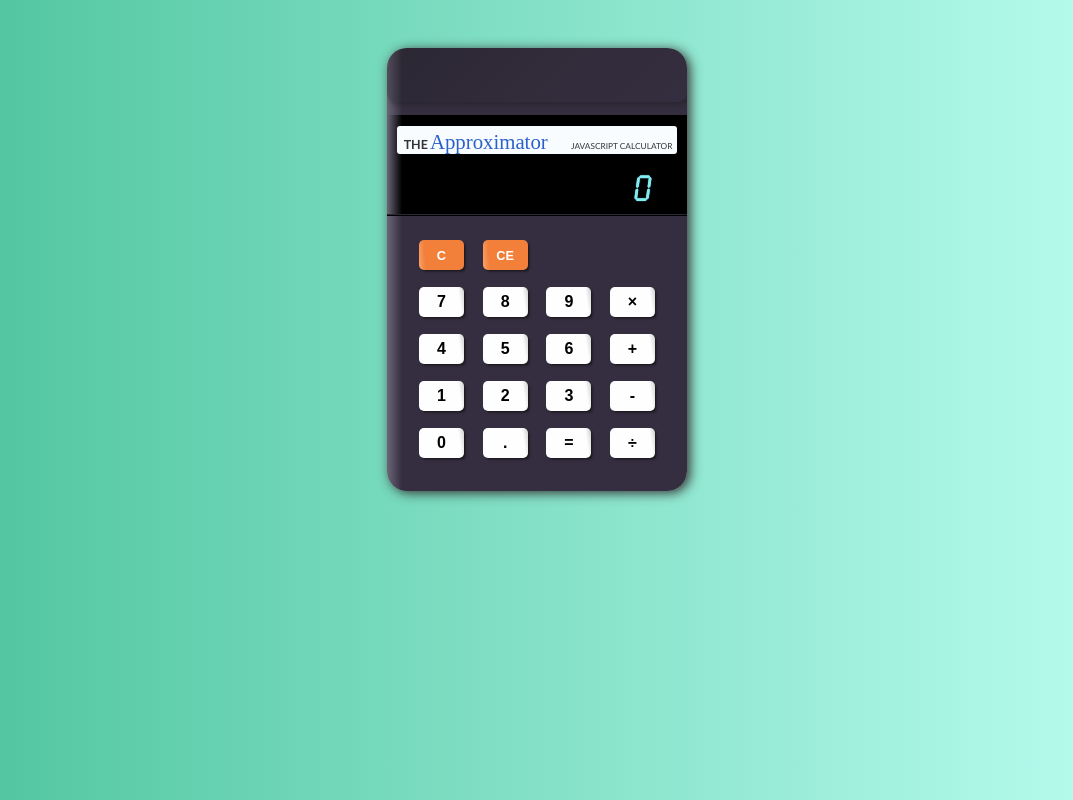
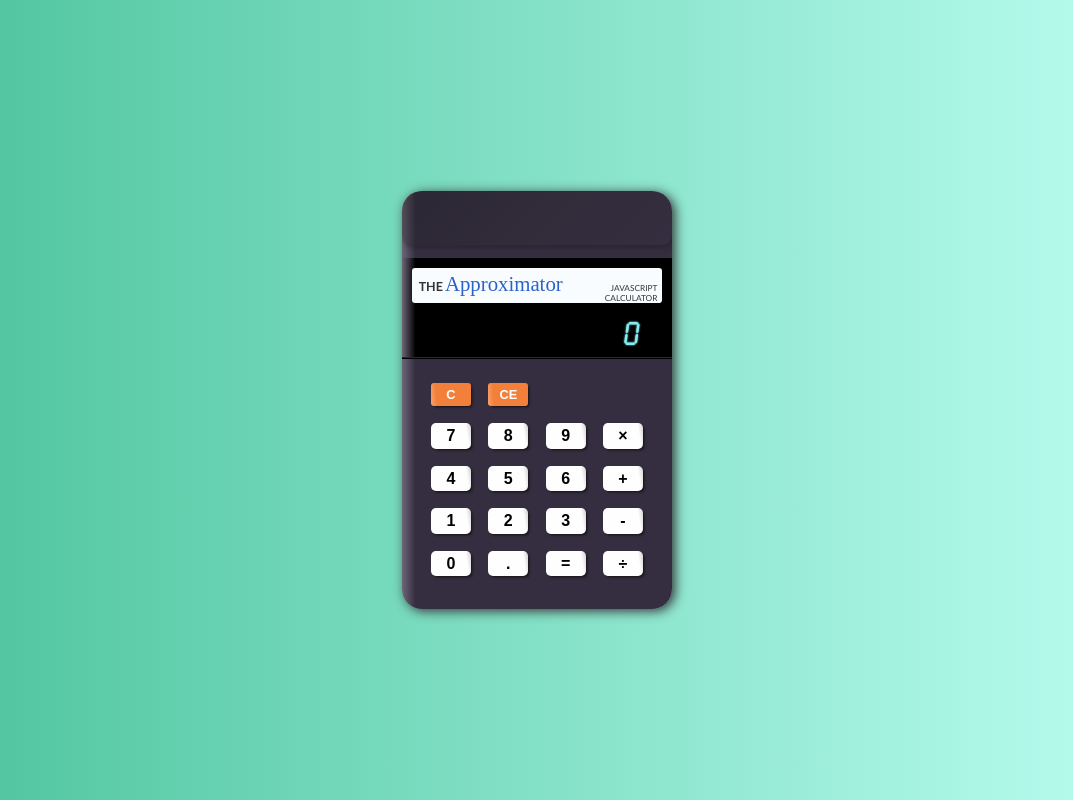
Before and after one commit to freshlybakedcode/Calculator, a website: page app/index.html in a window 1280 px wide. Shown: the whole page, without its empty margins (103-1176 px from the left). Drawn offline with Linux system fonts and the light colour scheme.

Commit message:
Improved styling, fixed issues with error handling, set variable to determine max number of digits

```diff
--- a/app/index.html
+++ b/app/index.html
@@ -1,4 +1,5 @@
 <head>
+	<meta name="viewport" content="width=device-width, initial-scale=1.0">
 	<!-- build:css css/style.min.css -->
 	<link rel="stylesheet" type="text/css" href="./css/style.css" />
 	<!-- endbuild -->
@@ -6,9 +7,7 @@
 
 <body>
 	<div class="calculator">
-		<div class="top">
-
-		</div>
+		<span class="top-bulge"></span>
 		<div class="screen">
 			<span class="branding">
 				<span class="first-word">the</span>
--- a/app/js/script.js
+++ b/app/js/script.js
@@ -1,7 +1,7 @@
 let buffer = [];
 let result = 0;
 let tempSum = [];
-
+const maxDigits = 9;
 const buttons = document.querySelectorAll(".button");
 const output = document.querySelector('.output');
 buttons.forEach(button => button.addEventListener("click", handleButtonPress));
@@ -16,7 +16,7 @@ function toggleOffAllOperators() {
 		}
 	});
 }
-function handleOperator(currentButton) {								//Solve intermediate sum
+function handleOperator(currentButton) {					//Solve intermediate sum
 	const lastItemInTempSum = tempSum[tempSum.length-1]; 	//Check to see if two operators are present and remove the first if that's the case
 	if (lastItemInTempSum === '*' || lastItemInTempSum === '+' || lastItemInTempSum === '-' || lastItemInTempSum === '/') {
 		tempSum.pop();
@@ -35,16 +35,20 @@ function resetBuffer() {
 	buffer.push(result);
 }
 function clearBuffer() {
-	buffer.length = 0;
+	if (buffer[0] !== 'Err') {
+		buffer.length = 0;
+	}
 }
 
-function tooMuchData() {
+function throwError() {
+	console.log(`throwError() fired`);
 	buffer = ['Err'];
+	console.log(`buffer: ${buffer}`);
 	updateOutput();
 }
 
 function updateOutput(data) {
-	console.log(`updateOutput(${data}) fired.  typeof data = ${typeof data}`);
+	console.log(`updateOutput(${data}) fired.  typeof data = ${typeof data}. buffer: ${buffer}`);
 	if (data) {
 		if (data === 'exception') {
 			data = '0';
@@ -62,8 +66,8 @@ function getResult() {
 	result = result ? result : 'exception';									//If result undefined, reset to 0 (If user immediately presses '=' for example);
 	console.log(`getResult() returns ${result}`);
 	console.log('result.length: ' + result.length);
-	if (String(result).replace('.', '').length > 10 || result == 'Infinity') {
-		tooMuchData();
+	if (String(result).replace('.', '').length > maxDigits || result == 'Infinity') {
+		throwError();
 	} else {
 		buffer = [result];
 		return result;
@@ -71,6 +75,7 @@ function getResult() {
 }
 
 function handleButtonPress(e) {
+	console.log(`handleButtonPress(${e}) fired. buffer: ${buffer}`);
 	if (e.path[0].dataset.value === "res") {								//User presses '='
 		if (buffer.length === 0) {											//If user has pressed '=' after 'C' (will return buffer + 0)
 			buffer.push(0);
@@ -92,14 +97,16 @@ function handleButtonPress(e) {
 		result = 0;
 		toggleOffAllOperators();
 		updateOutput('0');
-	} else if (e.path[0].classList.contains('operator')) {  				//Check if operator and add class
+	} else if (e.path[0].classList.contains('operator') && buffer[0] !=='Err') {  	//Check if operator and add class
+		console.log(`operator button clicked. buffer: ${buffer} buffer[0]: ${buffer[0]}`);
 		toggleOffAllOperators();
 		toggleOperator(e.path[0]);
 		handleOperator(e.path[0]);
 	}
 	else {
-		if (buffer.length > 10 || buffer[0]==='Err' || buffer[0]=='Infinity') {
-			tooMuchData();
+		console.log('something else occurs');
+		if (buffer.length > maxDigits || buffer[0]==='Err' || buffer[0]=='Infinity') {
+			throwError();
 		} else {
 			buffer.push(e.path[0].dataset.value);
 			updateOutput();
--- a/app/scss/style.scss
+++ b/app/scss/style.scss
@@ -1,41 +1,48 @@
 @font-face {
 	font-family: 'lcdnormal';
-	src: url('../fonts/lcd-n___-webfont.woff2') format('woff2'),
-	url('../fonts/lcd-n___-webfont.woff') format('woff');
+	src: url('../fonts/lcd-n___-webfont.woff2') format('woff2'), url('../fonts/lcd-n___-webfont.woff') format('woff');
 	font-weight: normal;
 	font-style: normal;
 }
+
 * {
 	box-sizing: border-box;
 }
+
 body {
 	background: linear-gradient(to right, #4ac29a, #bdfff3);
+	display: flex;
+	justify-content: center;
+	align-items: center;
 }
+
 .calculator {
-	margin: 3em auto;
-	background: linear-gradient(to right, #6d6678 0%,#352E40 5%);
-	max-width: 300px;
+	background: linear-gradient(to right, #6d6678 0%, #352E40 5%);
 	border-radius: 20px;
 	overflow: hidden;
 	box-shadow: 3px 2px 12px 0px #333;
+	width: 270px;
 }
-.top {
+
+.top-bulge {
+	display: block;
 	padding: 1.7em;
 	margin-bottom: 0.8em;
 	border-bottom-right-radius: 10px;
 	border-bottom-left-radius: 10px;
-	background: linear-gradient(135deg, hsla(0, 0%, 10%, 0.329) 0%,hsla(263, 16%, 22%, 0.233) 100%);
+	background: linear-gradient(135deg, hsla(0, 0%, 10%, 0.329) 0%, hsla(263, 16%, 22%, 0.233) 100%);
 	box-shadow: 2px 3px 4px 1px hsla(0, 0%, 10%, 0.329);
 }
+
 .screen {
 	display: block;
 	overflow: auto;
-	width: 100%;
-	background: linear-gradient(to right, #6d6678 0%,#000000 5%);
+	background: linear-gradient(to right, #6d6678 0%, #000000 5%);
 	text-align: right;
 	height: 100px;
 	border-bottom: 1px solid rgb(44, 37, 54);
 }
+
 .branding {
 	background-color: #F9FCFF;
 	margin: 0.5em;
@@ -45,7 +52,6 @@ body {
 	flex-direction: row;
 	align-items: baseline;
 	border-radius: 3px;
-
 	.first-word {
 		color: #333;
 		text-transform: uppercase;
@@ -69,32 +75,52 @@ body {
 }
 
 .output {
+	color: #7EEDF4;
 	display: block;
 	font-family: 'lcdnormal';
-	font-size: 2em;
-	color: #7EEDF4;
-	text-shadow: rgb(169, 248, 253) 0px 0px 1px;
-	padding: 0.3em 1em;
+	font-size: 1.8em;
 	letter-spacing: 4px;
+	line-height: 1.4em;
+	padding: 0 1em;
+	text-shadow: rgb(169, 248, 253) 0px 0px 2px;
 }
+
 .keypad {
 	display: flex;
 	flex-direction: column;
-	padding: 1em 2em;
+	padding: 1.5em 1.8em 1em 1.8em;
 	border-top: 1px solid black;
-	padding-top: 1.5em;
 }
+
+.button {
+	background: linear-gradient(261deg, #d4d4d4 1%, #fffeff 13%);
+	border-radius: 5px;
+	box-shadow: 2px 2px 3px -1px #111;
+	cursor: pointer;
+	display: flex;
+	font-family: sans-serif;
+	font-size: 1em;
+	font-weight: bold;
+	line-height: 1.6em;
+	margin-bottom: 17px;
+	justify-content: center;
+	&.selected {
+		background: #d4d4d4;
+	}
+}
+
 .clear-buttons {
 	display: flex;
-
 	.button {
-		background: linear-gradient(85deg, #faa26c 0%,#f2803a 15%);
+		background: linear-gradient(85deg, #faa26c 0%, #f2803a 15%);
 		flex-grow: 0;
 		flex-basis: 19%;
 		margin: 0 8% 17px 0;
 		flex-direction: row;
 		color: white;
 		font-size: 0.8em;
+		border-radius: 3px;
+		line-height: 1.8em;
 	}
 }
 
@@ -102,6 +128,7 @@ body {
 	display: flex;
 	justify-content: space-between;
 }
+
 .number-buttons {
 	flex-basis: 73%;
 	flex-wrap: wrap;
@@ -112,25 +139,6 @@ body {
 	}
 }
 
-.button {
-	font-size: 1em;
-	font-family: sans-serif;
-	font-weight: bold;
-	border-radius: 5px;
-	cursor: pointer;
-	text-align: center;
-	background: linear-gradient(261deg, #d4d4d4 1%,#fffeff 13%);
-	height: 30px;
-	align-items: center;
-	justify-content: center;
-	display: flex;
-	margin-bottom: 17px;
-	box-shadow: 2px 2px 3px -1px #111;
-
-	.selected {
-		background-color: red;
-	}
-}
 .operator-buttons {
 	flex-basis: 23%;
 	flex-wrap: wrap;
```
Also changed, not shown: app/css/style.css.
